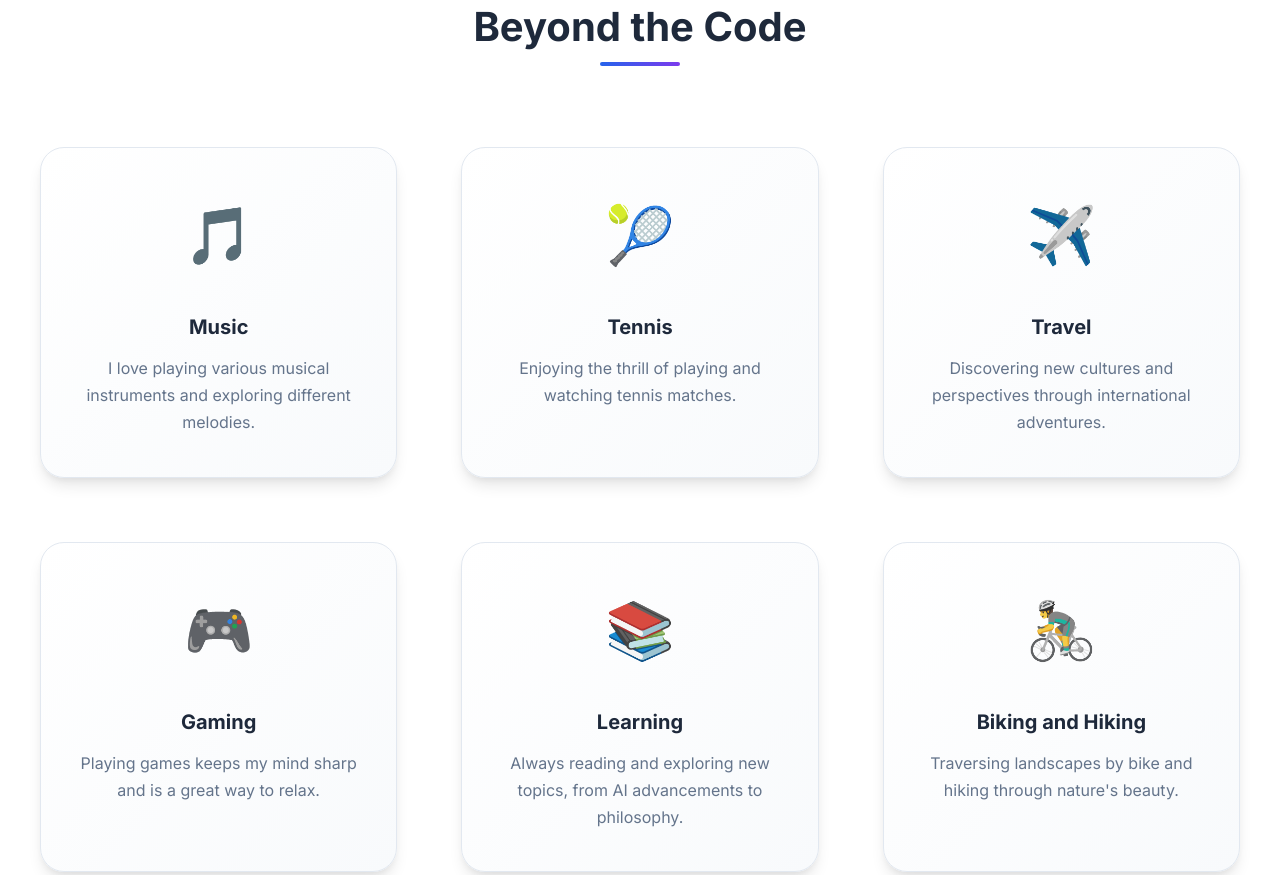
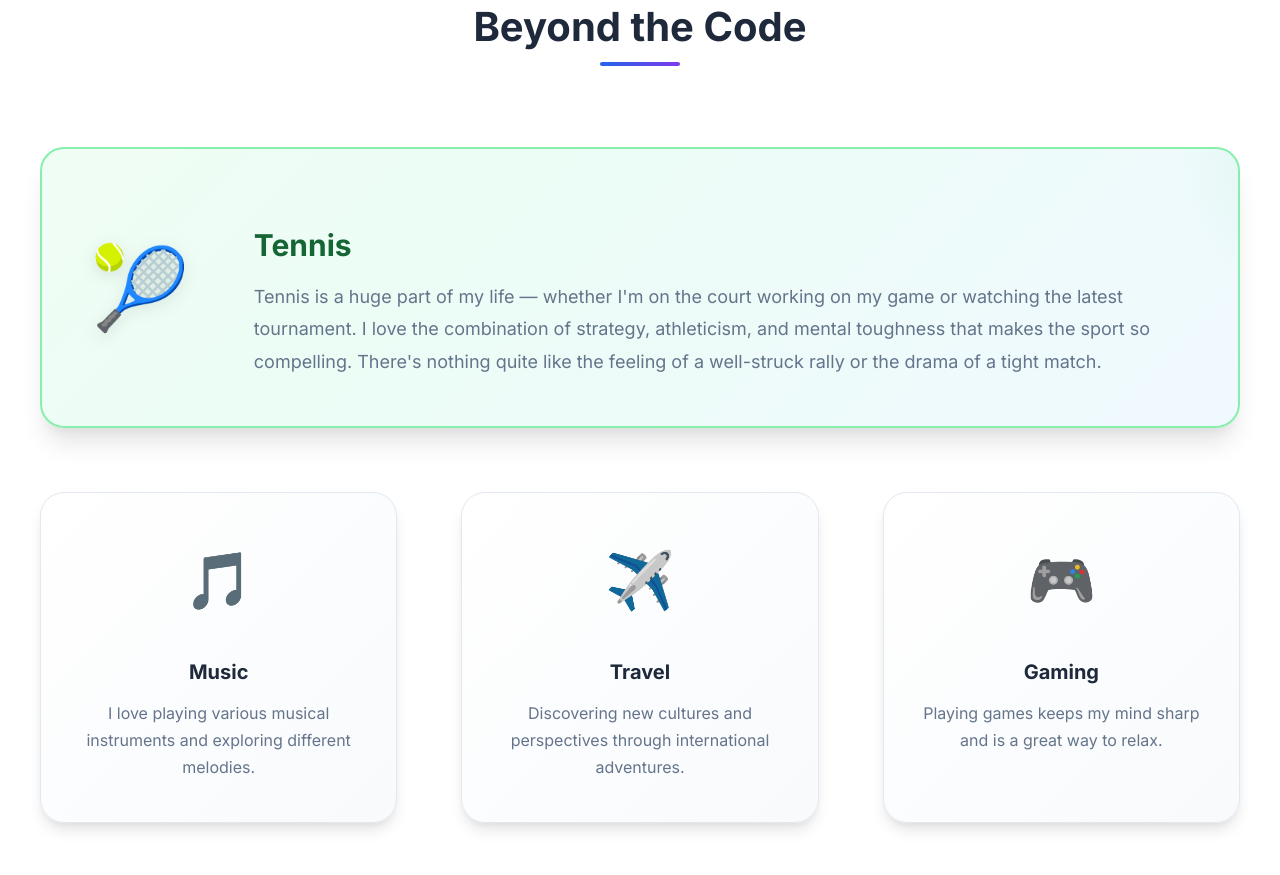
Before and after one commit to loganlund/loganl, a plain HTML site: page index.html in a window 1280 px wide. Shown: the part 1700-2575 px from the top of the page. Drawn offline with Linux system fonts and the light colour scheme.

Commit message:
feat: feature tennis section and use dynamic copyright year
Co-Authored-By: Claude Opus 5.5 (1M context) <noreply@anthropic.com>

```diff
--- a/index.html
+++ b/index.html
@@ -57,16 +57,19 @@
         <section id="hobbies" class="section hobbies">
             <div class="container">
                 <h2 class="section-title">Beyond the Code</h2>
+                <div class="tennis-feature">
+                    <div class="tennis-feature-icon">🎾</div>
+                    <div class="tennis-feature-content">
+                        <h3>Tennis</h3>
+                        <p>Tennis is a huge part of my life — whether I'm on the court working on my game or watching the latest tournament. I love the combination of strategy, athleticism, and mental toughness that makes the sport so compelling. There's nothing quite like the feeling of a well-struck rally or the drama of a tight match.</p>
+                    </div>
+                </div>
+
                 <div class="hobbies-grid">
                     <div class="hobby-card">
                         <div class="hobby-icon">🎵</div>
                         <h3>Music</h3>
                         <p>I love playing various musical instruments and exploring different melodies.</p>
-                    </div>
-                    <div class="hobby-card">
-                        <div class="hobby-icon">🎾</div>
-                        <h3>Tennis</h3>
-                        <p>Enjoying the thrill of playing and watching tennis matches.</p>
                     </div>
                     <div class="hobby-card">
                         <div class="hobby-icon">✈️</div>
@@ -164,7 +167,7 @@
     <footer class="footer">
         <div class="container">
             <a href="https://github.com/loganlund" class="footer-link" target="_blank" rel="noopener noreferrer">GitHub</a>
-            <p>&copy; 2025 Logan.</p>
+            <p>&copy; <script>document.write(new Date().getFullYear())</script> Logan.</p>
         </div>
     </footer>
 
--- a/styles.css
+++ b/styles.css
@@ -442,6 +442,76 @@ p {
     width: 0;
     transition: width 2s cubic-bezier(0.4, 0, 0.2, 1);
     box-shadow: 0 0 10px rgba(37, 99, 235, 0.3);
+}
+
+/* Tennis Feature */
+.tennis-feature {
+    display: flex;
+    align-items: center;
+    gap: var(--spacing-xl);
+    margin-top: var(--spacing-xl);
+    margin-bottom: var(--spacing-xl);
+    padding: 3rem;
+    background: linear-gradient(135deg, #f0fdf4 0%, #ecfdf5 30%, #f0f9ff 100%);
+    border-radius: var(--border-radius-lg);
+    border: 2px solid #86efac;
+    box-shadow: var(--shadow-lg);
+    position: relative;
+    overflow: hidden;
+}
+
+.tennis-feature::before {
+    content: '';
+    position: absolute;
+    top: -50%;
+    right: -20%;
+    width: 300px;
+    height: 300px;
+    background: radial-gradient(circle, rgba(34, 197, 94, 0.1) 0%, transparent 70%);
+    pointer-events: none;
+}
+
+.tennis-feature-icon {
+    font-size: 5rem;
+    flex-shrink: 0;
+    filter: drop-shadow(0 4px 8px rgba(0, 0, 0, 0.1));
+}
+
+.tennis-feature-content h3 {
+    font-size: var(--font-size-3xl);
+    font-weight: 700;
+    color: #166534;
+    margin-bottom: var(--spacing-md);
+}
+
+.tennis-feature-content p {
+    color: var(--text-muted);
+    font-size: var(--font-size-lg);
+    line-height: 1.8;
+    margin-bottom: 0;
+}
+
+@media (max-width: 768px) {
+    .tennis-feature {
+        flex-direction: column;
+        text-align: center;
+        padding: 2rem 1.5rem;
+    }
+
+    .tennis-feature-content h3 {
+        font-size: var(--font-size-2xl);
+    }
+}
+
+@media (prefers-color-scheme: dark) {
+    .tennis-feature {
+        background: linear-gradient(135deg, #052e16 0%, #14532d 30%, #1e293b 100%);
+        border-color: #16a34a;
+    }
+
+    .tennis-feature-content h3 {
+        color: #86efac;
+    }
 }
 
 /* Hobbies Section */
```
Also changed, not shown: .claude/launch.json (added).
